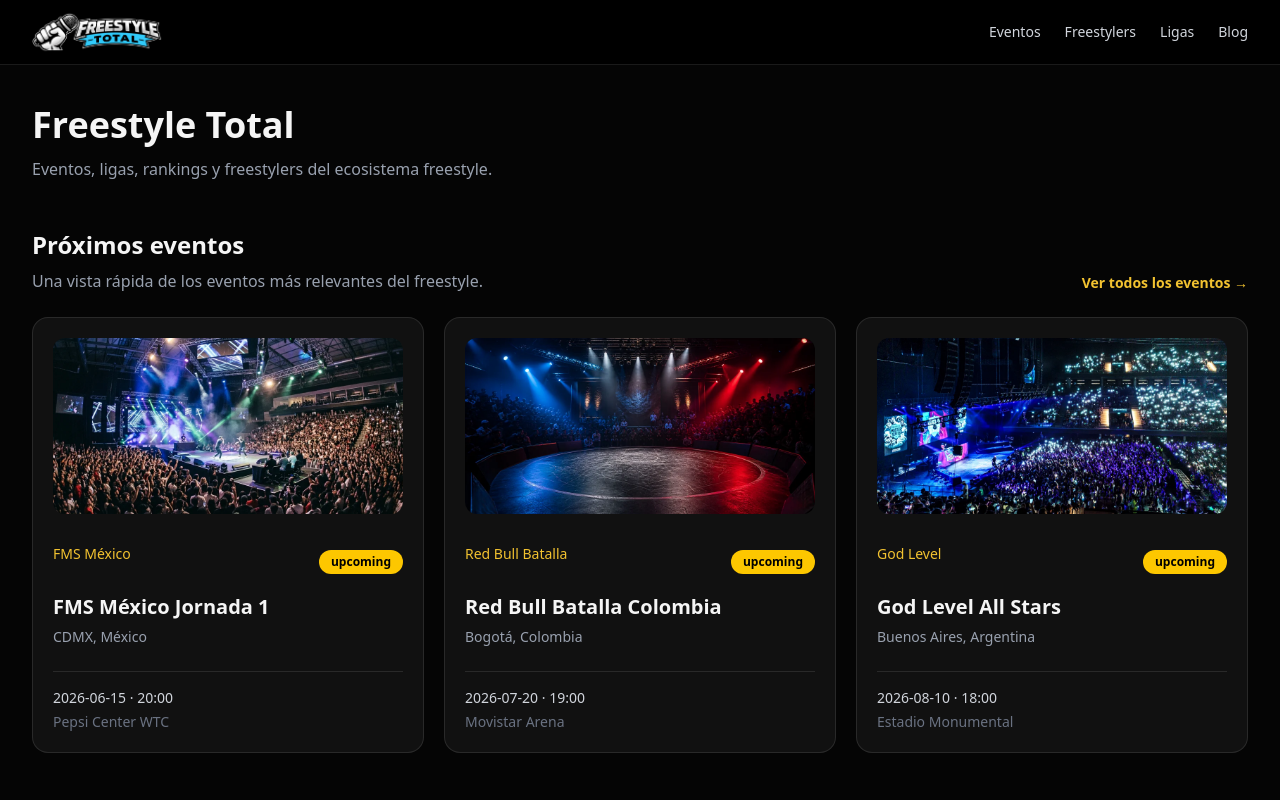
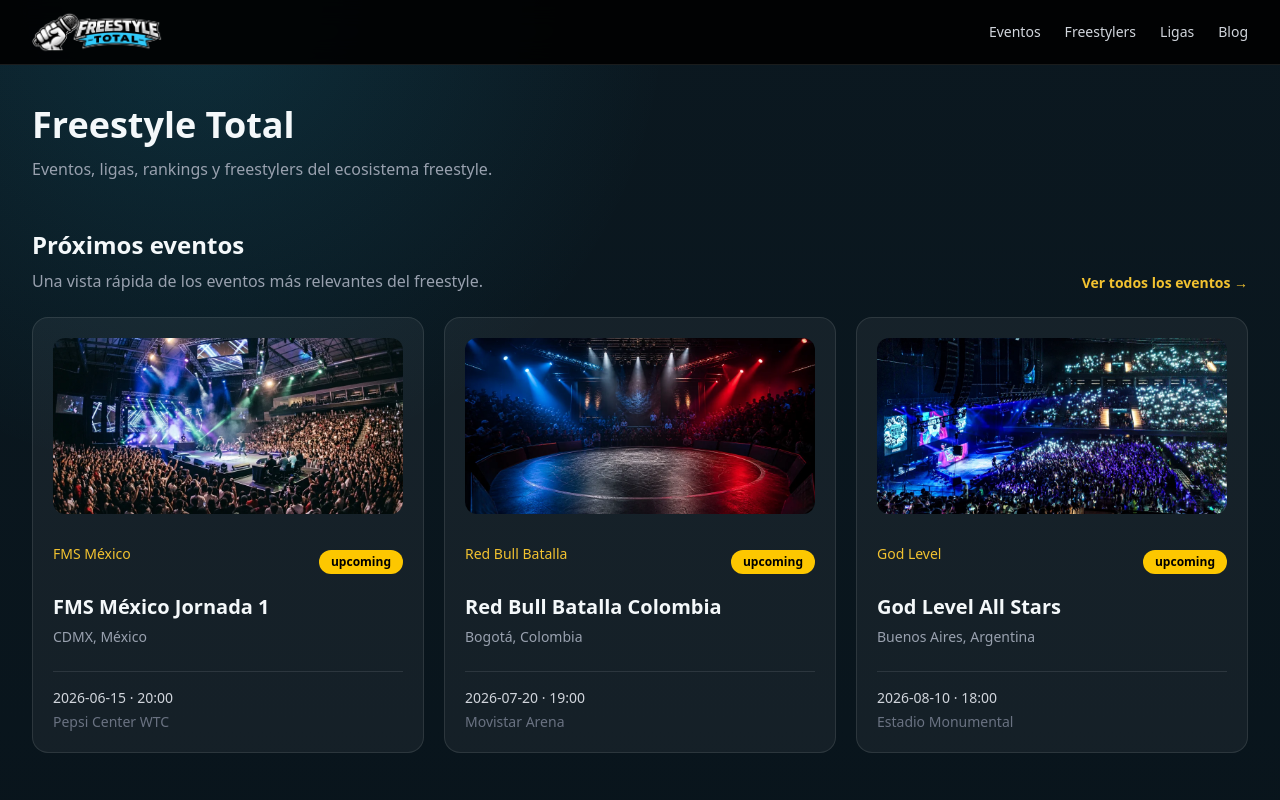
Before and after one commit to asGerath/freestylett, a Next.js app: page / in a window 1280 px wide. Shown: the top 800 px of the page. Built offline with nearby package versions, Linux system fonts and the light colour scheme.

Commit message:
style(theme): introduce petroleum blue visual system

```diff
--- a/src/app/globals.css
+++ b/src/app/globals.css
@@ -1,15 +1,37 @@
 @import "tailwindcss";
 
 :root {
-  --color-bg: #050505;
-  --color-surface: #111111;
-  --color-text: #f5f5f5;
-  --color-muted: #a3a3a3;
+  --color-bg: #0b1820;
+  --color-bg-deep: #071219;
+  --color-surface: #122733;
+  --color-surface-raised: #193542;
+  --color-surface-soft: #dcecf1;
+  --color-text: #f4f8fa;
+  --color-text-dark: #0b1820;
+  --color-muted: #9fb3bd;
   --color-primary: #22c7f2;
+  --color-primary-soft: #8be7ff;
   --color-accent: #f2c230;
+  --color-border: rgba(139, 231, 255, 0.16);
+}
+
+* {
+  box-sizing: border-box;
+}
+
+html {
+  background: var(--color-bg-deep);
 }
 
 body {
-  background: var(--color-bg);
+  min-height: 100vh;
+  background:
+    radial-gradient(circle at 15% 0%, rgba(34, 199, 242, 0.13), transparent 30rem),
+    linear-gradient(180deg, var(--color-bg) 0%, var(--color-bg-deep) 72%);
   color: var(--color-text);
 }
+
+::selection {
+  background: var(--color-primary);
+  color: var(--color-text-dark);
+}
```
